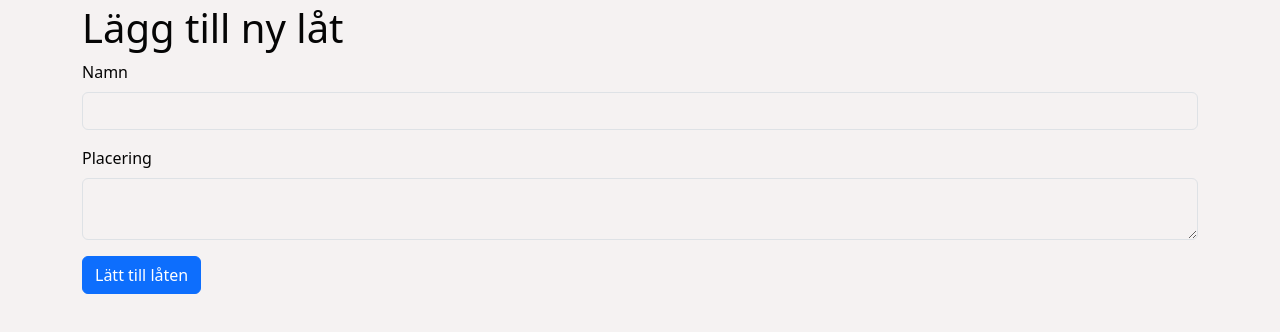
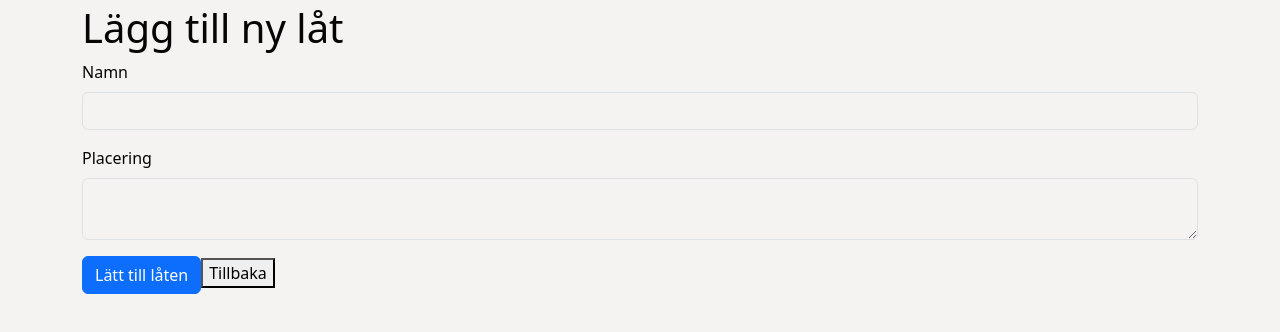
Before and after one commit to JNordstroom/ArtistAssignment, a React (Vite) app in the folder webReact/: page /AddNewSongView/1 in a window 1280 px wide. Shown: the top 332 px of the page. Built offline with nearby package versions, Linux system fonts and the light colour scheme; no server answers.

Commit message:
Added back button on all pages

```diff
--- a/webReact/src/views/AddNewSongView.jsx
+++ b/webReact/src/views/AddNewSongView.jsx
@@ -1,6 +1,6 @@
 import { useState } from 'react';
 import { post } from '../utilsAndHooks/ApiService';
-import { useNavigate, useParams } from 'react-router-dom';
+import { useNavigate, useParams  } from 'react-router-dom';
 
 const CreateNewAlbumView = () => {
   const [formData, setFormData] = useState({ Namn: '', Placering: null, AlbumId: null});
@@ -43,6 +43,10 @@ const CreateNewAlbumView = () => {
     }
   };
 
+  const goBack = () => {
+    navigate(-1);
+  };
+
   return (
     <div>
       <h1>Lägg till ny låt</h1>
@@ -81,6 +85,7 @@ const CreateNewAlbumView = () => {
         <button type="submit" className="btn btn-primary">
           Lätt till låten
         </button>
+        <button onClick={goBack}>Tillbaka</button>
       </form>
     </div>
   );
--- a/webReact/src/views/AlbumView.jsx
+++ b/webReact/src/views/AlbumView.jsx
@@ -1,5 +1,5 @@
 import { useEffect, useState } from 'react';
-import { useParams, Link } from 'react-router-dom';
+import { useParams, Link, useNavigate } from 'react-router-dom';
 import { get } from '../utilsAndHooks/ApiService.jsx';
 import { Container, Row, Col, Card } from 'react-bootstrap';
 
@@ -7,6 +7,7 @@ export default function AlbumView() {
   const { id } = useParams();
   const [artist, setArtist] = useState({});
   const [albums, setAlbums] = useState([]);
+  const navigate = useNavigate();
 
   useEffect(() => {
     const fetchData = async () => {
@@ -27,11 +28,15 @@ export default function AlbumView() {
     fetchData();
   }, [id]);
 
+  const goBack = () => {
+    navigate(-1);
+  };
+
   return (
     <Container className="mt-4">
-      <h1 className="text-center mb-4">Albums</h1>
-      <h2 className="text-center mb-4">{artist.artistNamn}</h2>
-
+      <h1 className="text-center mb-3">Albums</h1>
+      <h2 className="text-center mb-3">{artist.artistNamn}</h2>
+      <button onClick={goBack} className='mb-1 btn '>Tillbaka</button>
       <Row xs={1} md={2} lg={4} className="g-4 justify-content-center">
         {albums.map((album) => (
           <Col key={album.id} className="d-flex">
--- a/webReact/src/views/CreateNewAlbumView.jsx
+++ b/webReact/src/views/CreateNewAlbumView.jsx
@@ -43,6 +43,10 @@ const CreateNewAlbumView = () => {
     }
   };
 
+  const goBack = () => {
+    navigate(-1);
+  };
+
   return (
     <div>
       <h1>Lägg till nytt album</h1>
@@ -81,6 +85,7 @@ const CreateNewAlbumView = () => {
         <button type="submit" className="btn btn-primary">
           Lätt till album
         </button>
+        <button onClick={goBack} className='mb-1 btn '>Tillbaka</button>
       </form>
     </div>
   );
--- a/webReact/src/views/CreateNewArtistView.jsx
+++ b/webReact/src/views/CreateNewArtistView.jsx
@@ -38,6 +38,10 @@ const CreateNewArtistView = () => {
     }
   };
 
+  const goBack = () => {
+    navigate(-1);
+  };
+
   return (
     <div>
       <h1>Lägg till ny artist</h1>
@@ -66,6 +70,7 @@ const CreateNewArtistView = () => {
           ></textarea>
         </div>
         <button type="submit" className="btn btn-primary">Lägg till</button>
+        <button onClick={goBack} className='mb-1 btn '>Tillbaka</button>
       </form>
 
 
```
